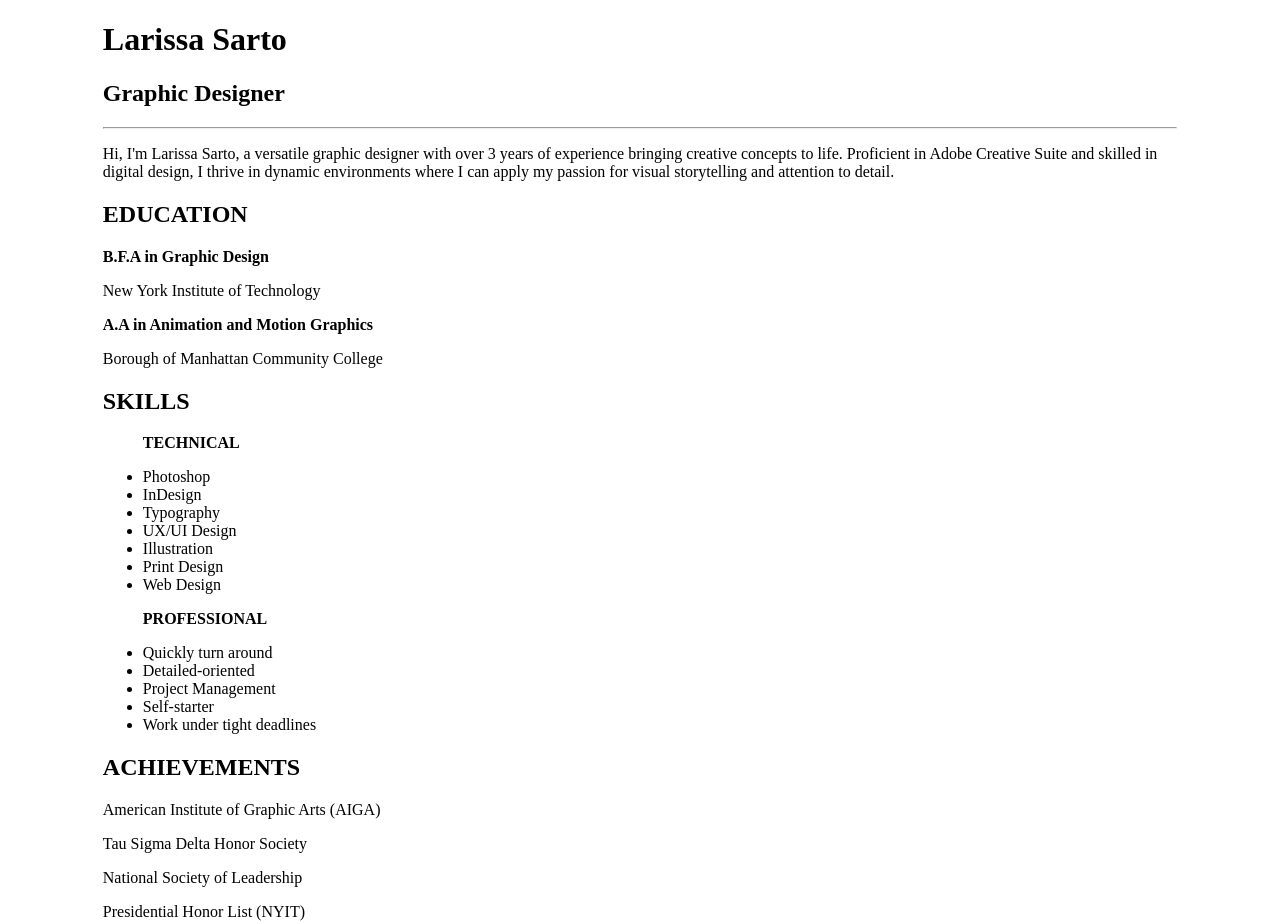
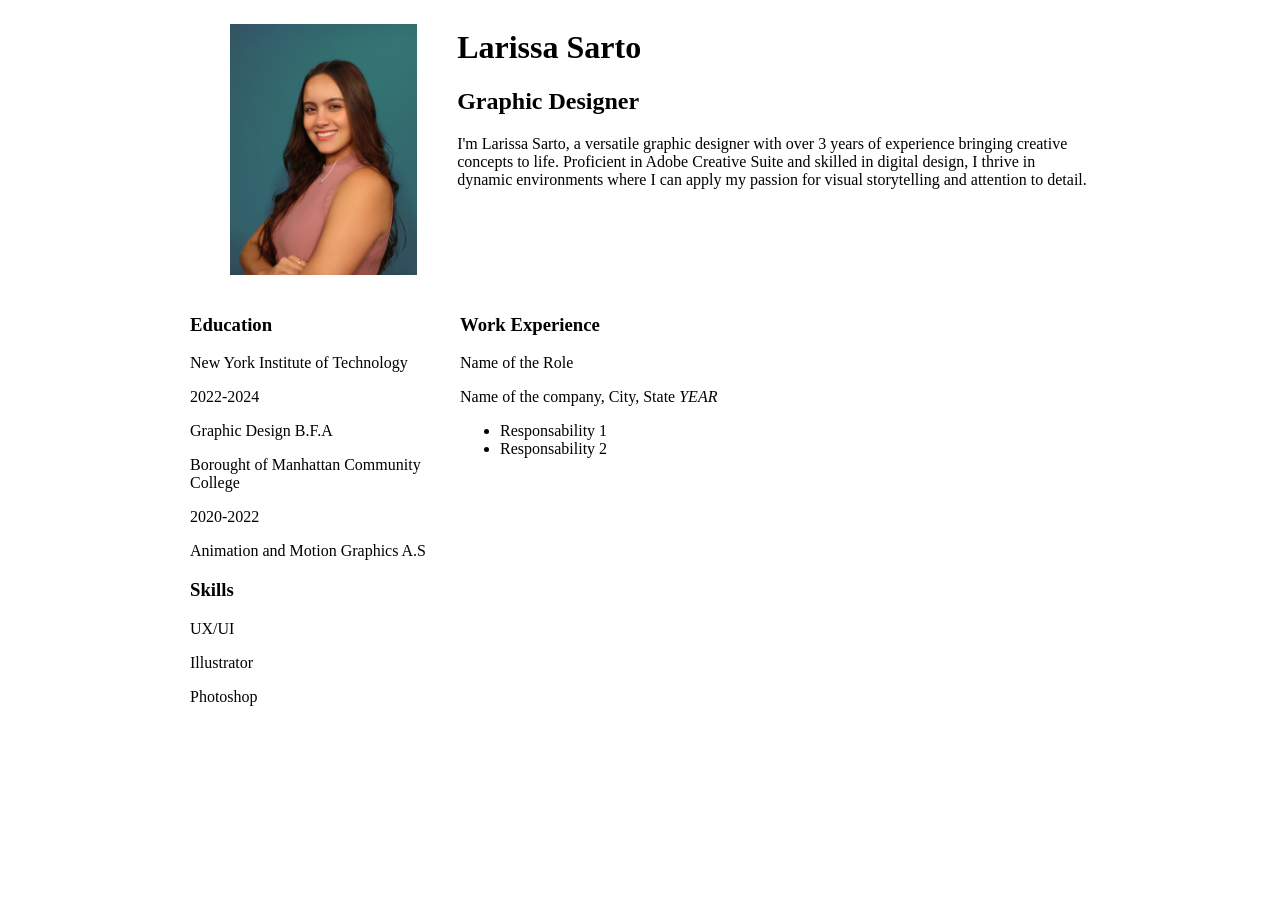
Before and after one commit to LARISSASARTO98/Resume-LS, a plain HTML site: page index.html in a window 1280 px wide. After the commit the page ends 800 px from the top, so only its background shows below. Drawn offline with Linux system fonts and the light colour scheme.

Commit message:
finish structure

```diff
--- a/index.html
+++ b/index.html
@@ -10,74 +10,65 @@
 
 <body>
   <div class= "container">
+  <header class="resume-header">
+    <figure class="profile-image">
+      <img src= "images/Screen Shot 2024-02-12 at 9.51.10 PM.png"/>
+    </figure>
+
+   <div class="resume-intro">
     <h1> Larissa Sarto </h1>
     <h2> Graphic Designer </h2>
-    <hr/>
-    <p> Hi, I'm Larissa Sarto, a versatile graphic designer with over 3 years of experience bringing creative concepts to life. Proficient in Adobe Creative Suite and skilled in digital design, I thrive in dynamic environments where I can apply my passion for visual storytelling and attention to detail. </p>
-  </div>
+    <p> I'm Larissa Sarto, a versatile graphic designer with over 3 years of experience bringing creative concepts to life. Proficient in Adobe Creative Suite and skilled in digital design, I thrive in dynamic environments where I can apply my passion for visual storytelling and attention to detail. </p>
+   </div>
 
-  <div class="education">
-      <h2>EDUCATION</h2>
-      <p>
-            <b>B.F.A in Graphic Design</b>
-        <p> New York Institute of Technology </p>
+  </header>
 
+<main class="resume-main">
 
-          <b>A.A in Animation and Motion Graphics</b>
-        <p> Borough of Manhattan Community College <p>
-  </div>
+  <aside class="sidebar">
+    <h3> Education </h3>
+    <div class="school">
+      <p> New York Institute of Technology</p>
+      <p> 2022-2024</p>
+      <p> Graphic Design B.F.A</p>
+    </div>
 
+    <div class="school">
+      <p> Borought of Manhattan Community College</p>
+      <p> 2020-2022</p>
+      <p> Animation and Motion Graphics A.S </p>
+    </div>
 
+    <h3>Skills</h3>
+    <p> UX/UI </p>
+    <p> Illustrator </p>
+    <p> Photoshop </p>
 
+  </aside>
 
-  <div class="Skills">
-      <h2>SKILLS</h2>
+  <section class="experience">
+    <h3> Work Experience </h3>
+    <article class="job">
+      <p> Name of the Role</p>
+      <p> Name of the company, City, State <em>YEAR</em></p>
       <ul>
-        <p> <b>TECHNICAL</b> </p>
-          <li> Photoshop </li>
-          <li> InDesign</li>
-          <li> Typography </li>
-          <li> UX/UI Design </li>
-          <li> Illustration </li>
-          <li> Print Design </li>
-          <li> Web Design </li>
+        <li> Responsability 1 </li>
+        <li> Responsability 2</li>
+      </ul>
 
-        <p> <b>PROFESSIONAL</b> </p>
-        <li> Quickly turn around </li>
-        <li> Detailed-oriented</li>
-        <li> Project Management </li>
-        <li> Self-starter </li>
-        <li> Work under tight deadlines </li>
-
-      </ul>
-  </div>
-
-
- <div class="Achievements">
-   <h2>ACHIEVEMENTS</h2>
-   <p>American Institute of Graphic Arts (AIGA) </p>
-   <p> Tau Sigma Delta Honor Society </p>
-
-
-     <p>National Society of Leadership</p>
-   <p> Presidential Honor List (NYIT) <p>
-
- </div>
+    </article>
+  </section>
 
 
 
 
 
 
+ </main>
 
-
-
-
-
-
-
-
+  </div>
   <script src="script.js"></script>
 
+</body>
 
 </html>
--- a/style.css
+++ b/style.css
@@ -3,24 +3,26 @@ html {
   width: 100%;
 }
 .container{
-  width: 85%;
+  width: 900px;
   margin: 0 auto;
-
 }
 
-  .education{
-    Width: 85%;
-    margin:  0 auto;
-
-  }
-
- .Skills{
-   Width: 85%;
-   margin:  0 auto;
-
+.profile-image {
+    width: 60%;
 }
 
-.Achievements{
-  Width: 85%;
-  margin:  0 auto;
+.profile-image img {
+  width: 100%;
 }
+
+.resume-header {
+  display: flex;
+}
+
+.resume-main {
+  display: flex;
+}
+
+.sidebar {
+  width: 30%;
+}
```
Also changed, not shown: images/Screen Shot 2024-02-12 at 9.51.10 PM.png (added).
